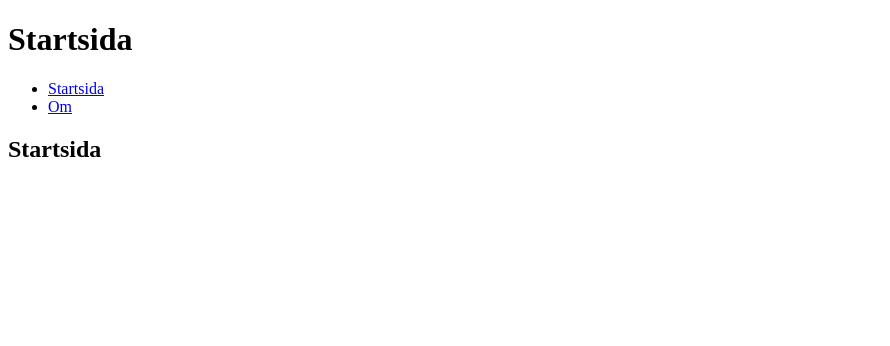
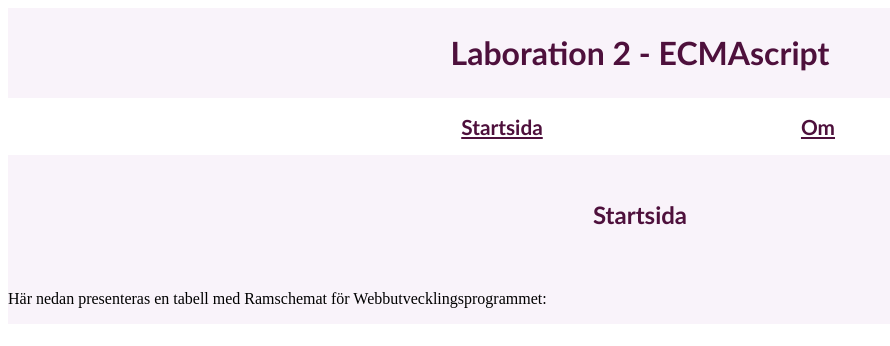
Before and after one commit to emhe2504/Laboration-2, a website built with Vite: page index.html in a window 1280 px wide. Shown: the whole page, without its empty margins (0-890 px from the left). Built offline with nearby package versions, Linux system fonts and the light colour scheme.

Commit message:
Nytt innehåll med styling

```diff
--- a/index.html
+++ b/index.html
@@ -9,18 +9,19 @@
   <body>
     <div id="container">
       <header>
-        <h1>Startsida</h1>
+        <h1>Laboration 2 - ECMAscript</h1>
         <nav>
-          <ul>
+          <ul id="nav-list">
             <li><a href="/">Startsida</a></li>
             <li><a href="/about.html">Om</a></li>
           </ul>
         </nav>
+        </header>
         <main>
           <h2>Startsida</h2>
+          <p>Här nedan presenteras en tabell med Ramschemat för Webbutvecklingsprogrammet:</p>
         </main>
         <footer></footer>
-      </header>
     </div>
     <script type="module" src="/src/js/main.js"></script>
   </body>
--- a/src/css/style.css
+++ b/src/css/style.css
@@ -1,4 +1,56 @@
 #container {
+    display: grid;
     width: 100%;
     height: 100%;
 }
+
+header {
+    display: grid;
+    width: 100%;
+}
+
+h1 {
+    display: grid;
+    font-family:'Gill Sans', 'Gill Sans MT', Calibri, 'Trebuchet MS', sans-serif;
+    text-align: center;
+    color: rgb(78, 16, 60);
+    background-color: rgb(249, 243, 250);
+    margin: 0;
+    padding: 2%;
+}
+
+main {
+    display: grid;
+    width: 100%;
+    background-color: rgb(249, 243, 250);
+}
+
+h2 {
+    display: grid;
+    font-family:'Gill Sans', 'Gill Sans MT', Calibri, 'Trebuchet MS', sans-serif;
+    text-align: center;
+    color: rgb(78, 16, 60);
+    padding: 2%;
+}
+
+nav {
+    display: grid;
+    width: 50%;
+    justify-self: center;
+}
+
+#nav-list {
+    display: grid;
+    width: 100%;
+    grid-template-columns: 1fr 1fr;
+    justify-self: center;
+    text-align: center;
+    list-style: none;
+}
+
+a {
+    font-weight: bold;
+    font-family: 'Gill Sans', 'Gill Sans MT', Calibri, 'Trebuchet MS', sans-serif;
+    font-size: 130%;
+    color: rgb(78, 16, 60);
+}
```
Also changed, not shown: about.html (+2 -2 lines).
